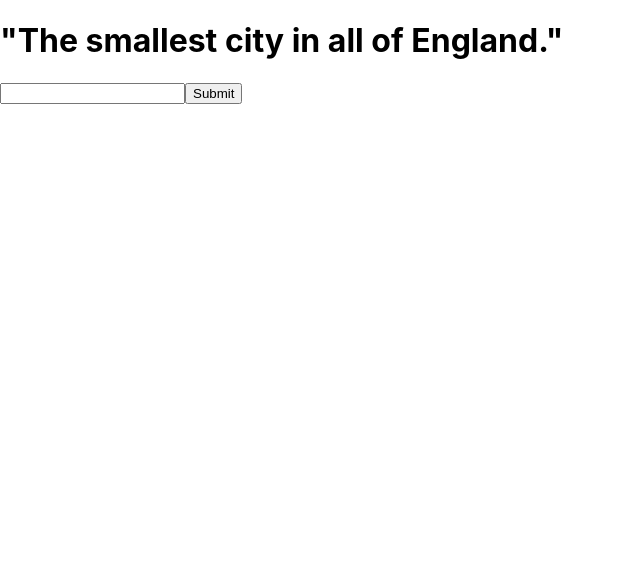
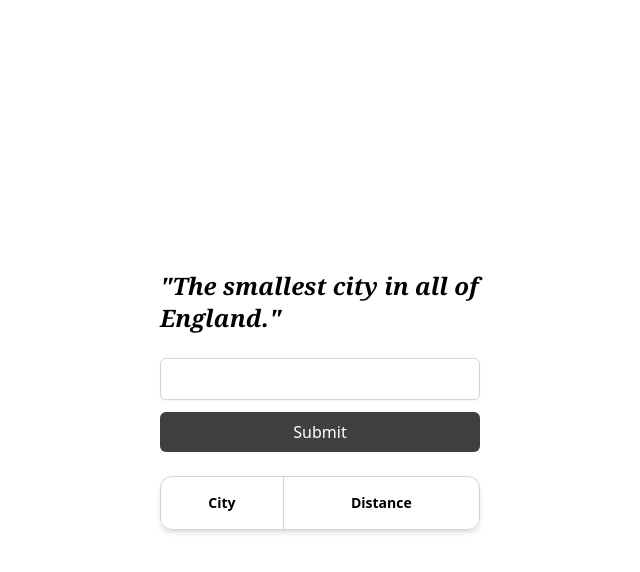
Before and after one commit to Pranav-Grandhi/citadel, a React (Vite) app: page / in a window 1280 px wide. Shown: the top 572 px of the page, without its empty margins (0-640 px from the left). Built offline with nearby package versions, Linux system fonts and the light colour scheme.

Commit message:
styling and refactor

```diff
--- a/package.json
+++ b/package.json
@@ -14,9 +14,13 @@
     "zustand": "^3.7.1"
   },
   "devDependencies": {
+    "@tailwindcss/forms": "^0.5.0",
     "@types/react": "^17.0.43",
     "@types/react-dom": "^17.0.14",
     "@vitejs/plugin-react": "^1.2.0",
+    "autoprefixer": "^10.4.4",
+    "postcss": "^8.4.12",
+    "tailwindcss": "^3.0.23",
     "typescript": "^4.6.3",
     "vite": "^2.8.5"
   }
--- /dev/null
+++ b/postcss.config.js
@@ -0,0 +1,6 @@
+module.exports = {
+  plugins: {
+    tailwindcss: {},
+    autoprefixer: {},
+  },
+}
--- a/src/App.tsx
+++ b/src/App.tsx
@@ -2,6 +2,7 @@ import Confetti from "react-confetti";
 import { useStore } from "./utils/store";
 import { NUMBER_OF_GUESSES } from "./utils/constants";
 import useWindowDimensions from "./utils/useWindowSize";
+import { GuessState } from "./utils/types";
 
 const App = () => {
   const state = useStore();
@@ -15,28 +16,54 @@ const App = () => {
       ) : (
         <></>
       )}
-      <main>
-        <h1>"{state.answer.context}"</h1>
+      <main className="grid grid-cols-2 min-h-screen">
+        <div className="flex flex-col justify-center items-center h-full">
+          <div className="w-1/2">
+            <h1 className="mb-6 font-serif font-bold text-2xl italic">
+              &quot;{state.answer.context}&quot;
+            </h1>
+            <div>
               <form
                 onSubmit={(e: React.SyntheticEvent) => {
                   e.preventDefault();
                   const target = e.target as typeof e.target & {
                     city: { value: string };
                   };
-            if (state.guesses.length < NUMBER_OF_GUESSES && state.gameState !== "won")
+
+                  if (
+                    state.guesses.length < NUMBER_OF_GUESSES &&
+                    state.gameState !== "won"
+                  )
                     state.addGuess(target.city.value);
                 }}
               >
-          <input type="text" name="city" />
-          <button type="submit">Submit</button>
+                <input
+                  type="text"
+                  name="city"
+                  className="w-full rounded-md border-gray-300 shadow-sm focus:border-neutral-300 focus:ring focus:ring-neutral-200 focus:ring-opacity-50 "
+                />
+                <button type="submit" className="mt-3 px-3 py-2 w-full text-white font-medium rounded-md bg-neutral-700">
+                  Submit
+                </button>
               </form>
-        <ul>
-          {guesses.map((guess) => (
-            <li>
-              {guess.guess} - {guess.result === 0 ? "Wrong" : "Right"}
-            </li>
+              <div className="mt-6 border border-neutral-300 shadow-md rounded-xl">
+                <table className="min-w-full table-fixed">
+                  <tr>
+                    <th>City</th>
+                    <th>Distance</th>
+                  </tr>
+                  {state.guesses.map((guess) => (
+                    <tr>
+                      <td>{guess.guess}</td>
+                      <td></td>
+                    </tr>
                   ))}
-        </ul>
+                </table>
+              </div>
+            </div>
+          </div>
+        </div>
+        <div className="h-full"></div>
       </main>
     </>
   );
--- a/src/index.css
+++ b/src/index.css
@@ -1,13 +1,21 @@
-body {
-  margin: 0;
-  font-family: -apple-system, BlinkMacSystemFont, 'Segoe UI', 'Roboto', 'Oxygen',
-    'Ubuntu', 'Cantarell', 'Fira Sans', 'Droid Sans', 'Helvetica Neue',
-    sans-serif;
-  -webkit-font-smoothing: antialiased;
-  -moz-osx-font-smoothing: grayscale;
+@tailwind base;
+@tailwind components;
+@tailwind utilities;
+
+@layer components {
+  tr:not(:last-child) {
+    @apply border-b border-neutral-300;
+  }
+
+  tr > th:first-child, td:first-child {
+    @apply border-r border-neutral-300;
+  }
+
+  tr:nth-child(even) {
+    @apply bg-neutral-200;
+  }
+
+  th, td {
+    @apply px-[14px] py-4 text-sm text-center;
+  }
 }
-
-code {
-  font-family: source-code-pro, Menlo, Monaco, Consolas, 'Courier New',
-    monospace;
-}
--- a/src/utils/city.ts
+++ b/src/utils/city.ts
@@ -1,5 +1,5 @@
 import citiesList from "../cities.json";
-import { GuessState } from "./store";
+import { GuessState } from "./types";
 
 export function getRandomCity(): { name: string; context: string } {
   return citiesList.cities[
@@ -9,7 +9,7 @@ export function getRandomCity(): { name: string; context: string } {
 
 export function computeGuess(guess: String, answerString: String): GuessState {
   let result: GuessState;
-  if ((guess.toLowerCase() === answerString.toLowerCase())) {
+  if (guess.toLowerCase() === answerString.toLowerCase()) {
     result = GuessState.Match;
     return result;
   }
--- a/src/utils/store.ts
+++ b/src/utils/store.ts
@@ -1,24 +1,8 @@
 import create from "zustand";
 import { persist } from "zustand/middleware";
+import { NUMBER_OF_GUESSES } from "./constants";
+import { GuessState, StoreState } from "./types";
 import { getRandomCity, computeGuess } from "./city";
-import { NUMBER_OF_GUESSES } from "./constants";
-
-export enum GuessState {
-  Miss,
-  Match,
-}
-
-interface GuessListItem {
-  guess: string;
-  result?: GuessState;
-}
-
-interface StoreState {
-  answer: { name: String; context: String };
-  guesses: GuessListItem[];
-  gameState: "playing" | "won" | "lost";
-  addGuess(guess: string): void;
-}
 
 export const useStore = create<StoreState>(
   persist(
--- /dev/null
+++ b/src/utils/types.ts
@@ -0,0 +1,16 @@
+export enum GuessState {
+  Miss,
+  Match,
+}
+
+export interface GuessesItem {
+  guess: string;
+  result?: GuessState;
+}
+
+export interface StoreState {
+  answer: { name: String; context: String };
+  guesses: GuessesItem[];
+  gameState: "playing" | "won" | "lost";
+  addGuess(guess: string): void;
+}
--- /dev/null
+++ b/tailwind.config.js
@@ -0,0 +1,10 @@
+module.exports = {
+  content: [
+    "./index.html",
+    "./src/**/*.{js,ts,jsx,tsx}",
+  ],
+  theme: {
+    extend: {},
+  },
+  plugins: [require("@tailwindcss/forms")],
+}
```
Also changed, not shown: 1 other file (tests, documents, lock files or other folders). Lines whose indentation alone changed are shown as unchanged.
